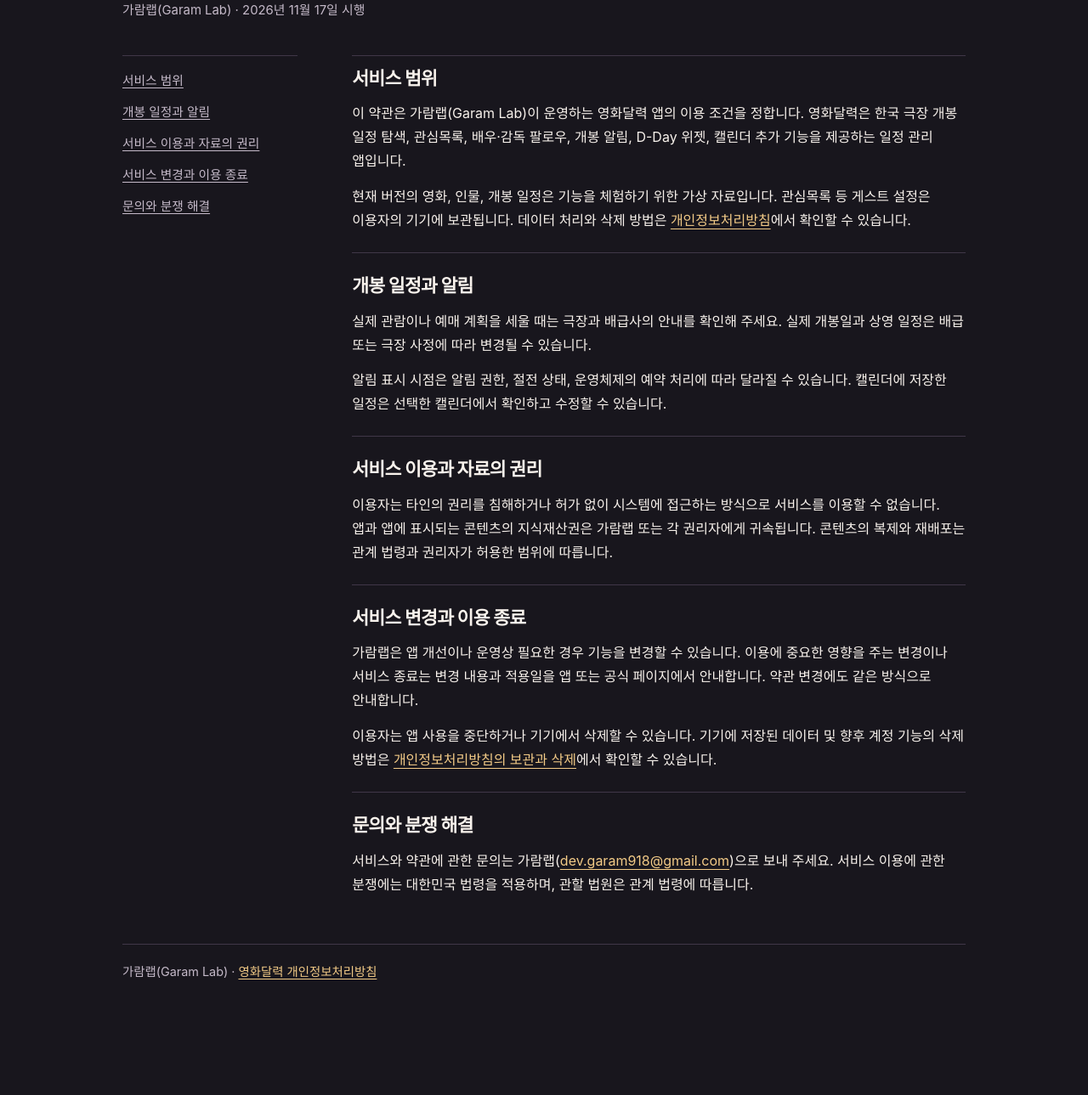
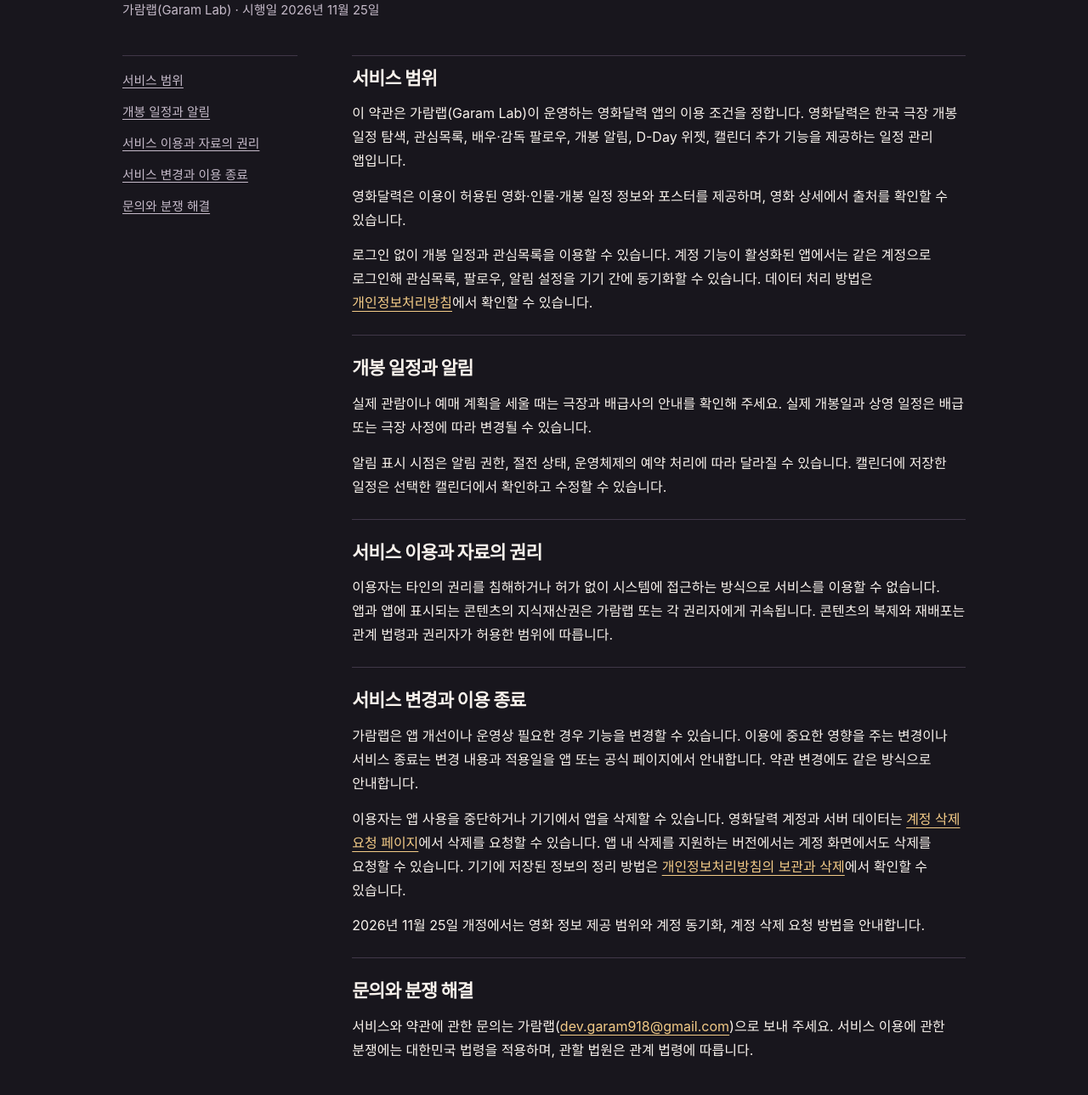
Before and after one commit to garam918/movie-calendar-legal, a plain HTML site: page terms/index.html in a window 1280 px wide. Shown: the part 220-1509 px from the top of the page at 85% size. Before the commit the page ends 1408 px from the top, so only its background shows below. Drawn offline with Linux system fonts and the light colour scheme.

Commit message:
Update service terms for catalog coverage and account requests

```diff
--- a/terms/index.html
+++ b/terms/index.html
@@ -15,13 +15,14 @@
       <nav aria-label="문서">
         <a href="../privacy/">개인정보처리방침</a>
         <a aria-current="page" href="./">이용약관</a>
+        <a href="../account-deletion/">계정 삭제 요청</a>
       </nav>
     </div>
   </header>
   <main id="main" class="frame">
     <header class="document-header">
       <h1>이용약관</h1>
-      <p>가람랩(Garam Lab) · <time datetime="2026-11-17">2026년 11월 17일</time> 시행</p>
+      <p>가람랩(Garam Lab) · 시행일 <time datetime="2026-11-25">2026년 11월 25일</time></p>
     </header>
     <div class="document-layout">
       <nav class="contents" aria-label="이용약관 목차">
@@ -35,7 +36,8 @@
         <section aria-labelledby="service">
           <h2 id="service">서비스 범위</h2>
           <p>이 약관은 가람랩(Garam Lab)이 운영하는 영화달력 앱의 이용 조건을 정합니다. 영화달력은 한국 극장 개봉 일정 탐색, 관심목록, 배우·감독 팔로우, 개봉 알림, D-Day 위젯, 캘린더 추가 기능을 제공하는 일정 관리 앱입니다.</p>
-          <p>현재 버전의 영화, 인물, 개봉 일정은 기능을 체험하기 위한 가상 자료입니다. 관심목록 등 게스트 설정은 이용자의 기기에 보관됩니다. 데이터 처리와 삭제 방법은 <a href="../privacy/">개인정보처리방침</a>에서 확인할 수 있습니다.</p>
+          <p>영화달력은 이용이 허용된 영화·인물·개봉 일정 정보와 포스터를 제공하며, 영화 상세에서 출처를 확인할 수 있습니다.</p>
+          <p>로그인 없이 개봉 일정과 관심목록을 이용할 수 있습니다. 계정 기능이 활성화된 앱에서는 같은 계정으로 로그인해 관심목록, 팔로우, 알림 설정을 기기 간에 동기화할 수 있습니다. 데이터 처리 방법은 <a href="../privacy/">개인정보처리방침</a>에서 확인할 수 있습니다.</p>
         </section>
         <section aria-labelledby="releases">
           <h2 id="releases">개봉 일정과 알림</h2>
@@ -49,7 +51,8 @@
         <section aria-labelledby="changes">
           <h2 id="changes">서비스 변경과 이용 종료</h2>
           <p>가람랩은 앱 개선이나 운영상 필요한 경우 기능을 변경할 수 있습니다. 이용에 중요한 영향을 주는 변경이나 서비스 종료는 변경 내용과 적용일을 앱 또는 공식 페이지에서 안내합니다. 약관 변경에도 같은 방식으로 안내합니다.</p>
-          <p>이용자는 앱 사용을 중단하거나 기기에서 삭제할 수 있습니다. 기기에 저장된 데이터 및 향후 계정 기능의 삭제 방법은 <a href="../privacy/#retention">개인정보처리방침의 보관과 삭제</a>에서 확인할 수 있습니다.</p>
+          <p>이용자는 앱 사용을 중단하거나 기기에서 앱을 삭제할 수 있습니다. 영화달력 계정과 서버 데이터는 <a href="../account-deletion/">계정 삭제 요청 페이지</a>에서 삭제를 요청할 수 있습니다. 앱 내 삭제를 지원하는 버전에서는 계정 화면에서도 삭제를 요청할 수 있습니다. 기기에 저장된 정보의 정리 방법은 <a href="../privacy/#retention">개인정보처리방침의 보관과 삭제</a>에서 확인할 수 있습니다.</p>
+          <p>2026년 11월 25일 개정에서는 영화 정보 제공 범위와 계정 동기화, 계정 삭제 요청 방법을 안내합니다.</p>
         </section>
         <section aria-labelledby="support">
           <h2 id="support">문의와 분쟁 해결</h2>
```
